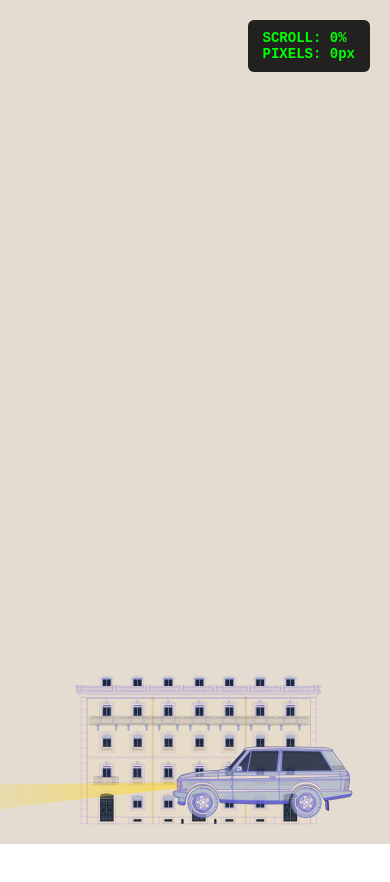
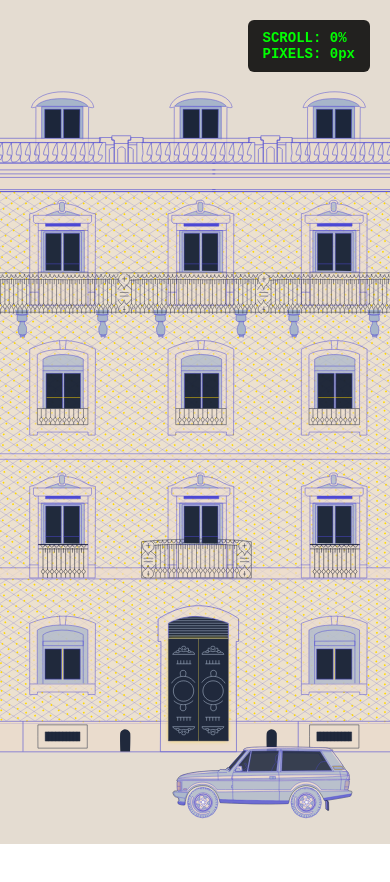
Before and after one commit to cmfcrowther-byte/hotel-lisbon, a React (Vite) app: page / in a window 390 px wide. Shown: the top 882 px of the page. After the commit the page ends 844 px from the top, so only its background shows below. Built offline with nearby package versions, Linux system fonts and the light colour scheme.

Commit message:
Final mobile zoom fix

```diff
--- a/src/App.jsx
+++ b/src/App.jsx
@@ -139,10 +139,16 @@ const HotelLayer = () => {
             zIndex: 1, pointerEvents: 'none'
         }}>
             {/* HOTEL ILLUSTRATION */}
-            <HotelVector style={{
-                width: '80%', maxWidth: '1600px', height: 'auto',
-                display: 'block', transform: 'translateX(1%)'
-            }} />
+            <HotelVector
+                className="hotel-vector"  /* 👈 ADD THIS CLASS NAME */
+                style={{
+                    /* width: '80%',  <-- DELETE THIS LINE */
+                    maxWidth: '1600px',
+                    height: 'auto',
+                    display: 'block',
+                    transform: 'translateX(1%)'
+                }}
+            />
 
             {/* WHITE OVERLAY SCREEN */}
             <div id="white-overlay" style={{
--- a/src/index.css
+++ b/src/index.css
@@ -15,51 +15,39 @@ body {
     position: relative;
 }
 
-/* --- MOBILE FIXES --- */
+/* --- 1. DEFAULT DESKTOP STYLE --- */
+.hotel-vector {
+    width: 80%;
+    /* We put the 80% back here for desktop */
+    margin: 0 auto;
+}
+
+/* --- 2. MOBILE FIXES (The "Zoom") --- */
 @media (max-width: 768px) {
 
-    /* 1. Force the container to take the full height of the phone */
-    #hotel-lisbon-hero-mount {
-        height: 100vh !important;
-        min-height: 100vh;
+    /* Target the ACTUAL container ID from your App.jsx */
+    #main-container {
+        height: 100vh;
         overflow: hidden;
-        /* This chops off the left/right wings of the hotel */
-        position: relative;
+        /* Cuts off the sides of the zoomed hotel */
     }
 
-    /* 2. The Hotel Image: Zoom in to fill the height */
-    .hotel-background {
-        height: 100% !important;
-        /* Fill the vertical space */
+    /* Target the new class we added to HotelVector */
+    .hotel-vector {
+        /* Force it to fill the screen HEIGHT (Zoom effect) */
+        height: 100vh !important;
         width: auto !important;
-        /* Let the width overflow off-screen */
-        min-width: 100%;
-        /* Ensure no white space on sides */
 
-        /* The Magic Command: Zooms in and crops sides */
-        object-fit: cover;
-        object-position: center bottom;
-        /* Focus on the middle-bottom (street level) */
-    }
+        /* Make it wide enough to not leave gaps */
+        min-width: 180vh;
 
-    /* 3. The Car: Resize and center it */
-    .hotel-car {
-        width: 260px !important;
-        /* Make it big enough to see */
-        bottom: 15% !important;
-        /* Lift it up to sit on the "zoomed" road */
+        /* Lock it to the bottom center */
+        position: fixed !important;
+        bottom: 0 !important;
         left: 50% !important;
-        /* Move to middle */
-        transform: translateX(-50%);
-        /* Perfect centering */
-    }
+        transform: translateX(-50%) !important;
 
-    /* 4. The Man/Doorman: Make sure they are visible */
-    .hotel-man,
-    .hotel-door {
-        width: 100px !important;
-        /* Adjust size for mobile */
-        bottom: 15% !important;
-        /* Match the road level */
+        /* Ensure it sits behind the car */
+        z-index: 0;
     }
 }
```
Also changed, not shown: 4 other files (tests, documents, lock files or other folders).
